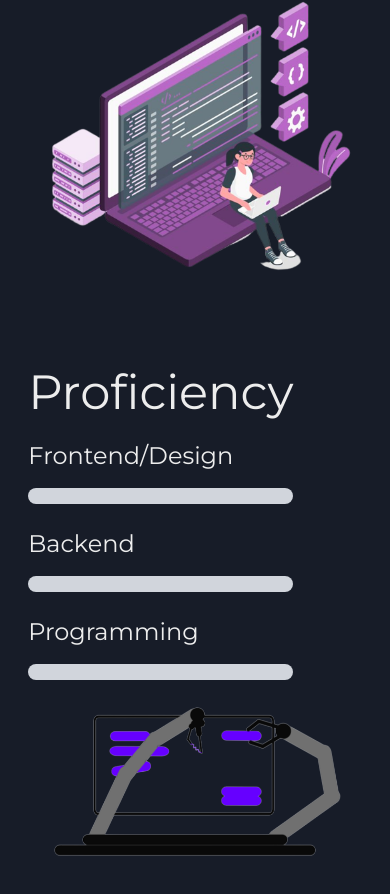
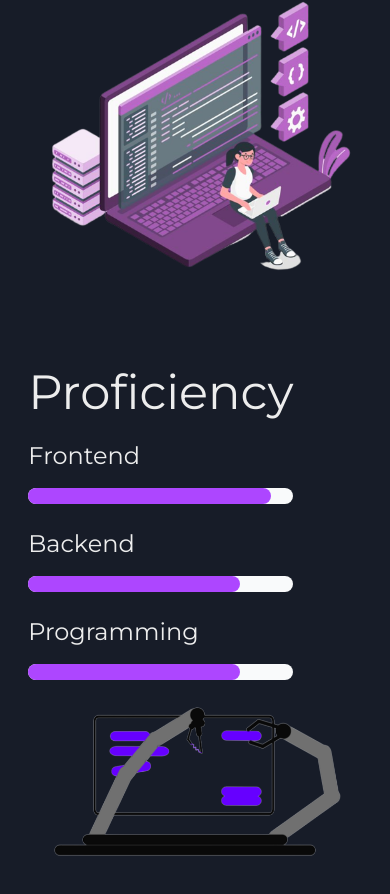
Before and after one commit to PrasadBroo/PrasadBroo.github.io, a Next.js app: page / in a window 390 px wide. Shown: the part 1798-2692 px from the top of the page. Built offline with nearby package versions, Linux system fonts and the light colour scheme.

Commit message:
Refactor ProficiencySection styles to improve visual consistency and responsiveness, updating skill labels and progress bar colors for better accessibility.

```diff
--- a/src/sections/ProficiencySection.tsx
+++ b/src/sections/ProficiencySection.tsx
@@ -21,21 +21,21 @@ export default function ProficiencySection() {
         <div className="">
           <h2 className="text-5xl text-center md:text-left">Proficiency</h2>
           <div className="skill mt-6">
-            <div className=" mb-4 text-2xl">Frontend/Design</div>
-            <div className="w-full h-4 rounded-lg bg-gray-300">
-              <div className=" w-11/12 h-full rounded-lg bg-purple-light"></div>
+            <div className=" mb-4 text-2xl">Frontend</div>
+            <div className="w-full h-4 rounded-lg bg-gray-300 dark:bg-gray-50">
+              <div className=" w-11/12 h-full rounded-lg bg-purple-700 dark:bg-purple-500"></div>
             </div>
           </div>
           <div className="skill mt-6">
             <div className=" mb-4 text-2xl">Backend</div>
-            <div className="w-full h-4 rounded-lg bg-gray-300">
-              <div className=" w-3/5 h-full rounded-lg bg-purple-light"></div>
+            <div className="w-full h-4 rounded-lg bg-gray-300 dark:bg-gray-50">
+              <div className=" w-4/5 h-full rounded-lg bg-purple-700 dark:bg-purple-500"></div>
             </div>
           </div>
           <div className="skill mt-6">
             <div className=" mb-4 text-2xl">Programming</div>
-            <div className="w-full h-4 rounded-lg bg-gray-300">
-              <div className=" w-4/5 h-full rounded-lg bg-purple-light"></div>
+            <div className="w-full h-4 rounded-lg bg-gray-300 dark:bg-gray-50">
+              <div className=" w-4/5 h-full rounded-lg bg-purple-700 dark:bg-purple-500"></div>
             </div>
           </div>
         </div>
```
